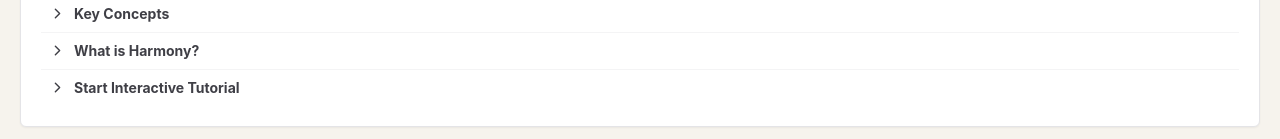
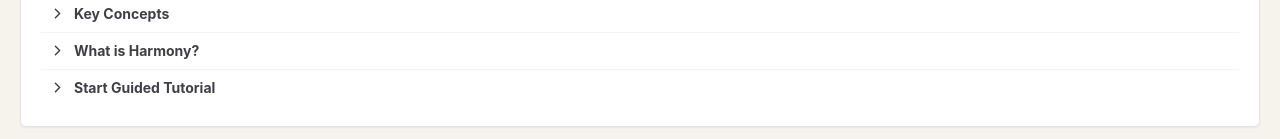
Before and after one commit to Patrock3/GuitarPracticeTool, a React (Vite) app: page / in a window 1280 px wide. Shown: the part 259-398 px from the top of the page. Built offline with nearby package versions, Linux system fonts and the light colour scheme.

Commit message:
Refine guided tutorial copy

```diff
--- a/src/components/tutorial/InteractiveTutorial.tsx
+++ b/src/components/tutorial/InteractiveTutorial.tsx
@@ -55,7 +55,7 @@
       <>
         <p>The same triads can be practised across four adjacent string groups. Change the string group to practise the same chords in different areas of the fretboard.</p>
         <p className="mt-2">Use the <strong className="font-bold text-zinc-800">+1</strong> buttons to record completed repetitions for each inversion.</p>
-        <p className="mt-2">Every repetition is saved automatically so you can review your progress later.</p>
+        <p className="mt-2">Every repetition is saved to the Progress page so you can review your practice counts later.</p>
       </>
     ),
   },
@@ -78,7 +78,6 @@
           <li>Switch between the Triads and Scale views</li>
         </ul>
         <p className="mt-3">A good place to start is by choosing one key and working through each chord across all string groups. As you practise, focus on recognising the shapes and the notes that make up each chord.</p>
-        <p className="mt-3">When you're ready, explore the <strong className="font-bold text-zinc-800">Progress Tracker</strong> and <strong className="font-bold text-zinc-800">Chord Progression Builder</strong> to support your practice.</p>
         <p className="mt-3">Enjoy your practice!</p>
       </>
     ),
--- a/src/components/workspace/WelcomeCard.tsx
+++ b/src/components/workspace/WelcomeCard.tsx
@@ -269,7 +269,7 @@
             type="button"
           >
             <ChevronRight aria-hidden="true" className="shrink-0" size={17} />
-            Start Interactive Tutorial
+            Start Guided Tutorial
           </button>
         </div>
       </div>
```
